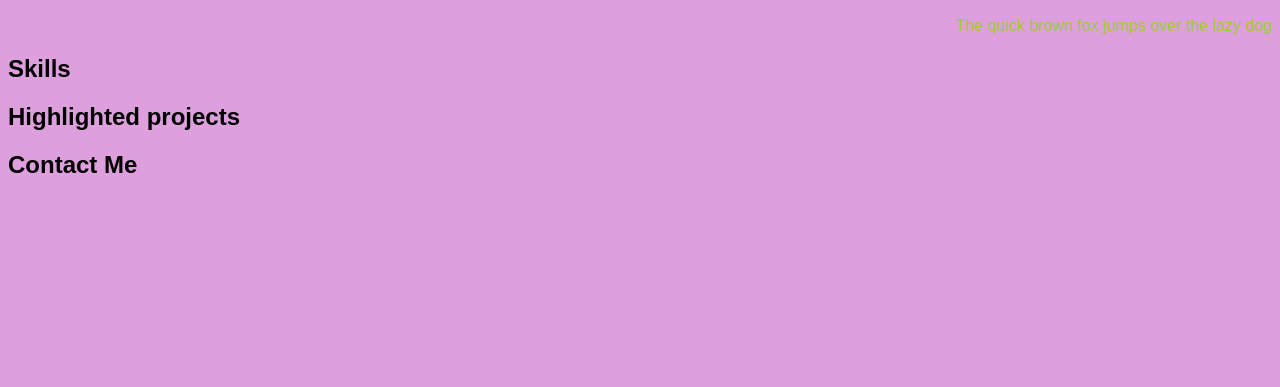
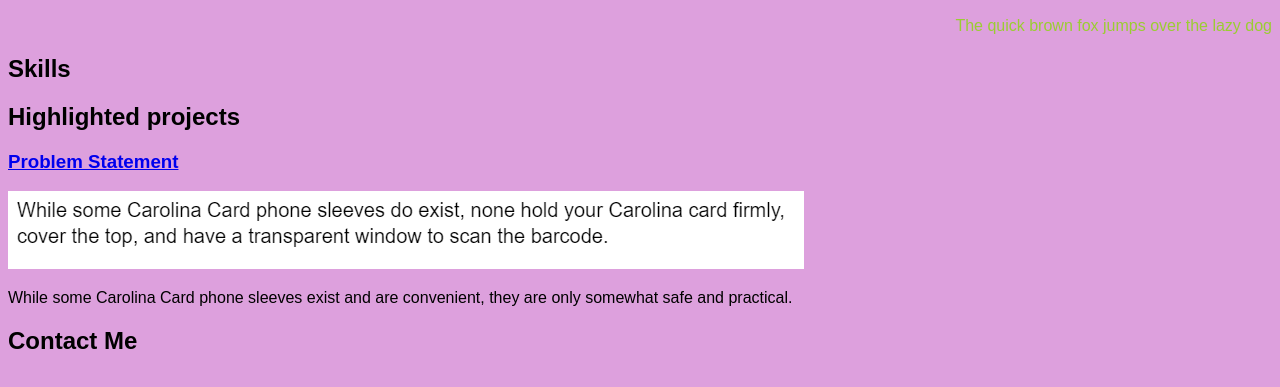
Before and after one commit to BenjaminK0/BenjaminK0.github.io, a plain HTML site: page index.html in a window 1280 px wide. Shown: the part 111-498 px from the top of the page. Drawn offline with Linux system fonts and the light colour scheme.

Commit message:
problem-statement

```diff
--- a/index.html
+++ b/index.html
@@ -17,7 +17,18 @@
     <div class="skills"></div>
 
     <h2>Highlighted projects</h2>
-    <div class ="projects"></div>
+    <div class ="projects">
+        <!-- Problem Statement Assignment -->
+        <section class="project">
+            <a href="files/Untitled document (1).pdf">
+                <h3>Problem Statement</h3>
+            </a>
+            <a href="files/Untitled document (1).pdf">
+                <img src="images/problemStatement.png">
+            </a>
+            <p>While some Carolina Card phone sleeves exist and are convenient, they are only somewhat safe and practical.</p>
+        </section>
+    </div>
 
     <h2>Contact Me</h2>
     <div class="contact"></div>
```
Also changed, not shown: images/problemStatement.png (added), 1 other file.
